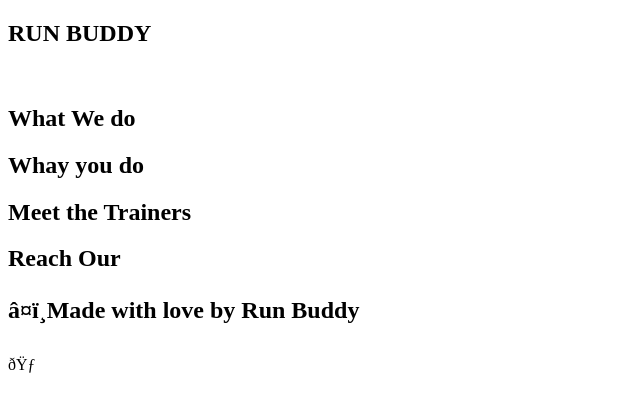
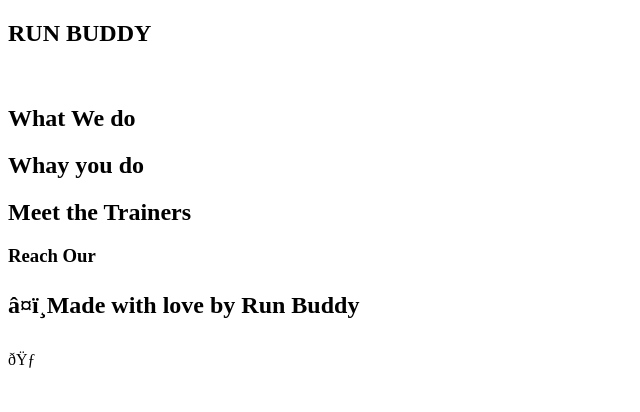
Before and after one commit to Achillini/run-buddy, a plain HTML site: page index.html in a window 1280 px wide. Shown: the whole page, without its empty margins (0-640 px from the left). Drawn offline with Linux system fonts and the light colour scheme.

Commit message:
add more link text

```diff
--- a/index.html
+++ b/index.html
@@ -38,7 +38,7 @@
 
 
     <section>
-        <h2>Reach Our</h2>
+        <h3>Reach Our</h3>
     </section>
 
 
```
